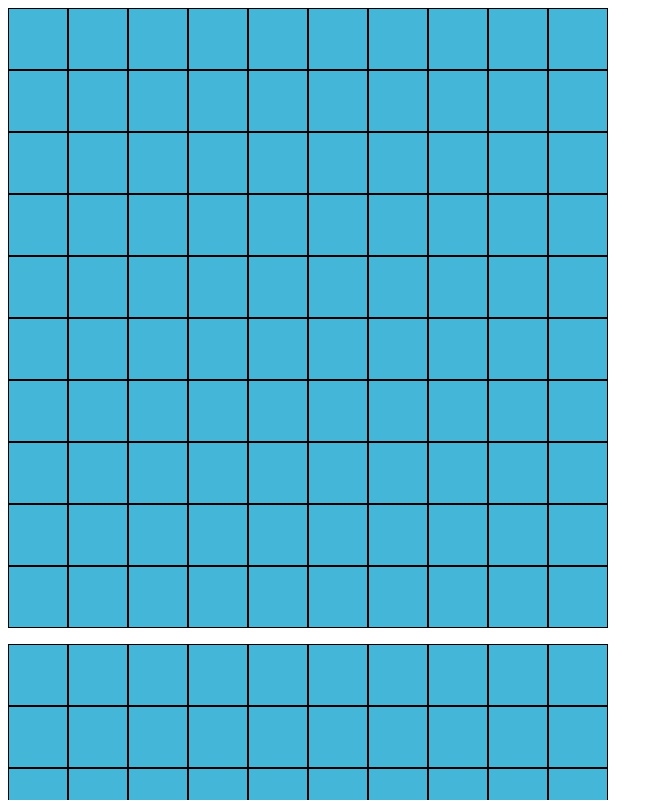
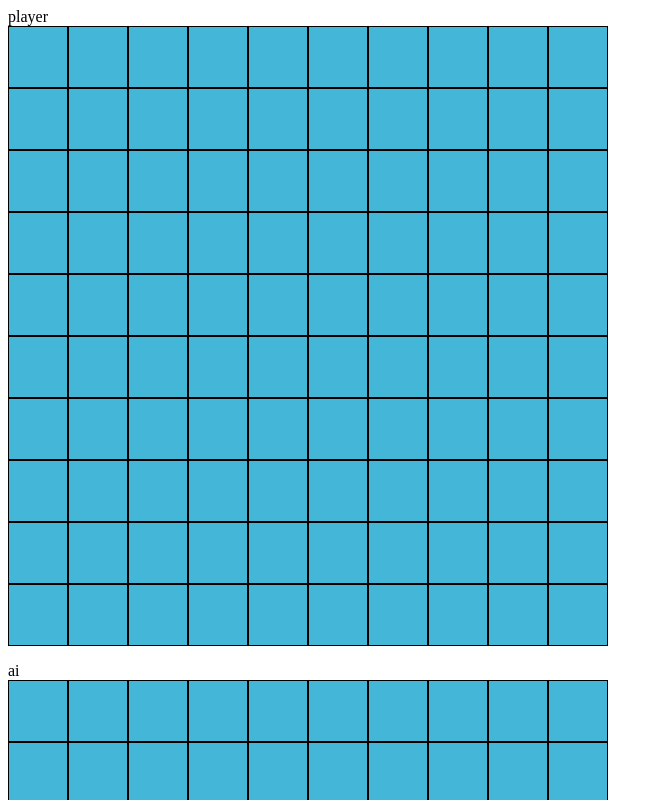
Before and after one commit to swatson9008/battleship, a plain HTML site: page index.html in a window 1280 px wide. Shown: the top 800 px of the page, without its empty margins (0-663 px from the left). Drawn offline with Linux system fonts and the light colour scheme.

Commit message:
added titles

```diff
--- a/index.html
+++ b/index.html
@@ -9,8 +9,10 @@
 <body>
   <div id="mainContainer">
     <div id="boardC">
+      player
       <div class="boardLayout" id="playerB">
       </div><p></p>
+      ai
       <div class="boardLayout" id="aiB">
       </div>
     </div>
```
